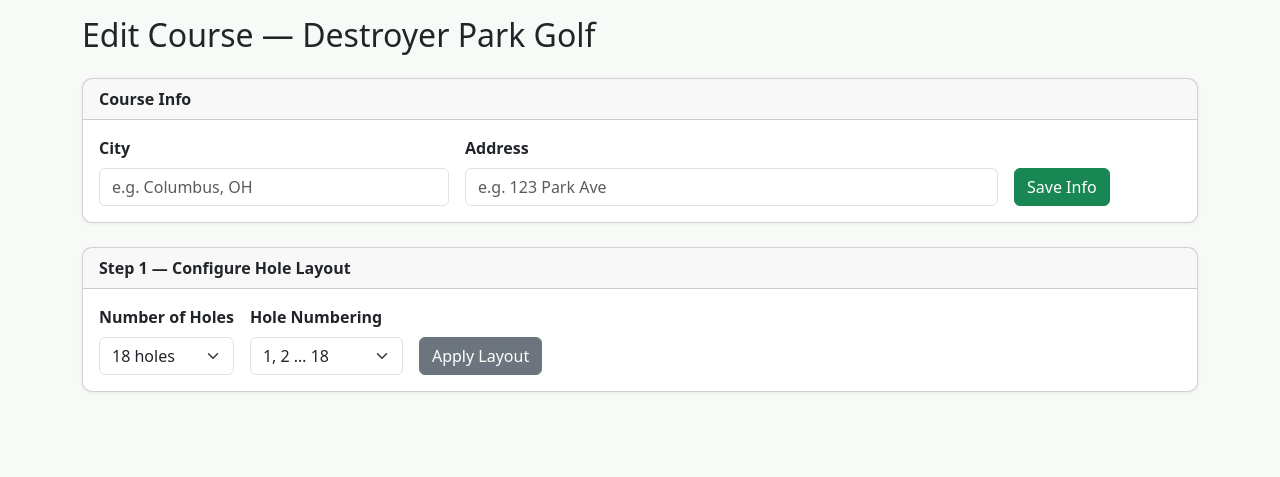
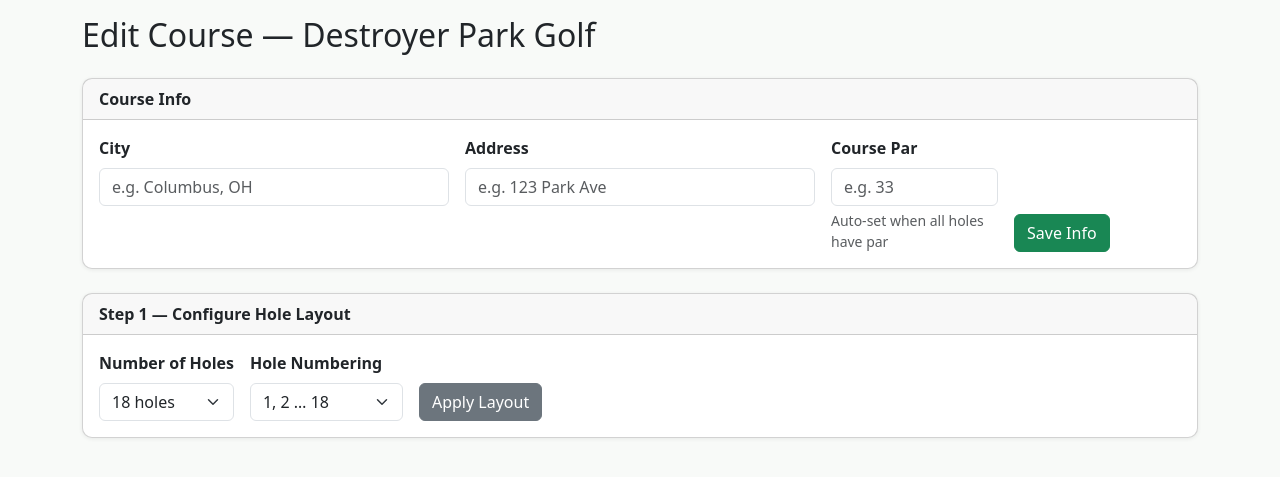
Before and after one commit to KingHobarth/parkgolf-rating, a Flask app: page /courses/1/edit in a window 1280 px wide. Shown: the part 118-595 px from the top of the page. Run offline with Flask 3, Linux system fonts and the light colour scheme; the visitor is signed in with stand-in values (Sample User, id 1); data comes from the database, SQL or seed files in the repository; data that the repository does not hold is empty.

Commit message:
Add course par field; use it for Traveler's League tiebreak rule 4
- courses.par migration added
- Course Info editor now has a Course Par input
- Saving holes auto-syncs courses.par when all holes have par set
- Tiebreak rule 4 uses courses.par (falls back to course_rating if unset)

Co-Authored-By: Claude Sonnet 4.6 <noreply@anthropic.com>

```diff
--- a/app.py
+++ b/app.py
@@ -284,7 +284,8 @@ def compute_travelers_standings(db):
     4) total score vs course_rating across counting events, 5) coin flip (manual).
     """
     tournaments = db.execute(
-        """SELECT t.id, t.name, t.date, t.sort_date, c.course_rating
+        """SELECT t.id, t.name, t.date, t.sort_date, c.course_rating,
+                  COALESCE(c.par, c.course_rating) AS course_par
            FROM tournaments t JOIN courses c ON c.id = t.course_id
            WHERE t.league = ? ORDER BY t.sort_date, t.id""",
         ("IPGAA Traveler's League",)
@@ -293,7 +294,7 @@ def compute_travelers_standings(db):
     if not tournaments:
         return {'tournaments': [], 'Men': [], 'Women': []}
 
-    tour_course_rating = {t['id']: t['course_rating'] for t in tournaments}
+    tour_course_rating = {t['id']: t['course_par'] for t in tournaments}
     tour_points = {}
     tour_scores = {}
     tour_places = {}
@@ -503,6 +504,8 @@ def init_db():
         db.execute("ALTER TABLE courses ADD COLUMN rating_adjustment REAL DEFAULT 0")
     if 'address' not in ccols:
         db.execute("ALTER TABLE courses ADD COLUMN address TEXT")
+    if 'par' not in ccols:
+        db.execute("ALTER TABLE courses ADD COLUMN par INTEGER")
     db.execute("UPDATE courses SET rating_adjustment = 0 WHERE rating_adjustment IS NULL")
     # Reset any previously set adjustment — new formula derives scratch from player ratings
     db.execute("UPDATE courses SET rating_adjustment = 0")
@@ -1941,8 +1944,10 @@ def edit_course(course_id):
         if action == 'save_info':
             city    = request.form.get('city',    '').strip() or None
             address = request.form.get('address', '').strip() or None
-            db.execute('UPDATE courses SET location = ?, address = ? WHERE id = ?',
-                       (city, address, course_id))
+            par_str = request.form.get('par', '').strip()
+            par_val = int(par_str) if par_str.isdigit() else None
+            db.execute('UPDATE courses SET location = ?, address = ?, par = ? WHERE id = ?',
+                       (city, address, par_val, course_id))
             db.commit()
             flash('Course info saved.', 'success')
 
@@ -1969,6 +1974,13 @@ def edit_course(course_id):
                 yards = int(yards_str) if yards_str.isdigit() else None
                 db.execute('UPDATE course_holes SET par = ?, yards = ? WHERE id = ?',
                            (par, yards, h['id']))
+            # Auto-sync courses.par from hole totals if all holes have par
+            hole_pars = [r['par'] for r in db.execute(
+                'SELECT par FROM course_holes WHERE course_id = ?', (course_id,)
+            ).fetchall()]
+            if hole_pars and all(p is not None for p in hole_pars):
+                db.execute('UPDATE courses SET par = ? WHERE id = ?',
+                           (sum(hole_pars), course_id))
             db.commit()
             flash('Hole details saved.', 'success')
 
--- a/templates/edit_course.html
+++ b/templates/edit_course.html
@@ -24,10 +24,16 @@
           <input type="text" class="form-control" name="city"
                  value="{{ c.location or '' }}" placeholder="e.g. Columbus, OH">
         </div>
-        <div class="col-md-6">
+        <div class="col-md-4">
           <label class="form-label fw-semibold">Address</label>
           <input type="text" class="form-control" name="address"
                  value="{{ c.address or '' }}" placeholder="e.g. 123 Park Ave">
+        </div>
+        <div class="col-md-2">
+          <label class="form-label fw-semibold">Course Par</label>
+          <input type="number" class="form-control" name="par"
+                 value="{{ c.par or '' }}" min="18" max="99" placeholder="e.g. 33">
+          <div class="form-text">Auto-set when all holes have par</div>
         </div>
         <div class="col-auto d-flex align-items-end">
           <button type="submit" class="btn btn-success">Save Info</button>
```
